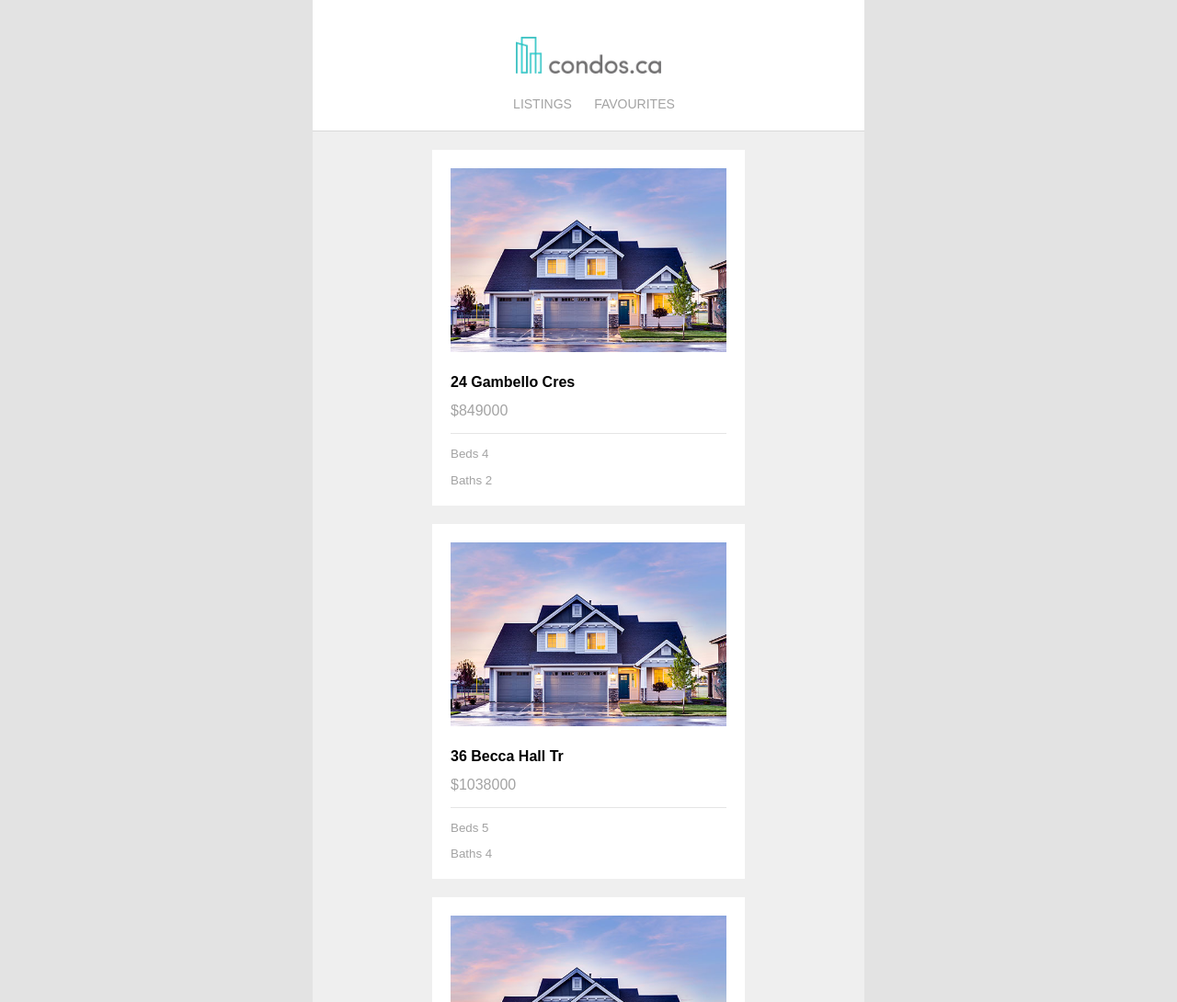
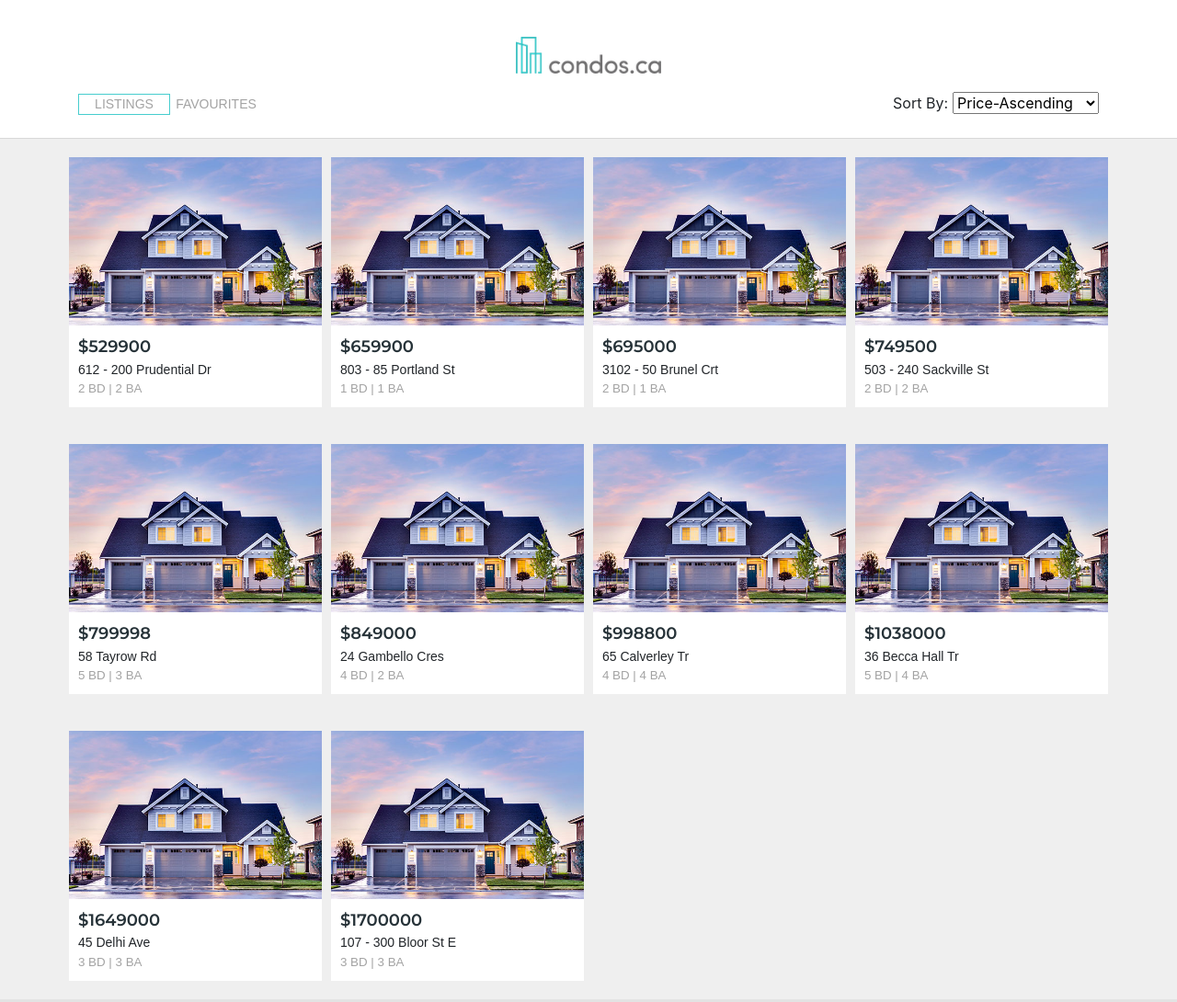
Before and after one commit to gurubagawan/property-ca-test, a React app: page /#/listings in a window 1280 px wide. Shown: the top 1090 px of the page at 92% size. Built offline with nearby package versions, Linux system fonts and the light colour scheme.

Commit message:
basic component done

```diff
--- a/index.html
+++ b/index.html
@@ -1,11 +1,43 @@
 <!DOCTYPE html>
 <html>
   <head>
+    <!-- Required meta tags -->
+    <meta charset="utf-8" />
+    <meta
+      name="viewport"
+      content="width=device-width, initial-scale=1, shrink-to-fit=no"
+    />
+
+    <!-- Bootstrap CSS -->
+    <link
+      rel="stylesheet"
+      href="https://stackpath.bootstrapcdn.com/bootstrap/4.3.1/css/bootstrap.min.css"
+      integrity="sha384-ggOyR0iXCbMQv3Xipma34MD+dH/1fQ784/j6cY/iJTQUOhcWr7x9JvoRxT2MZw1T"
+      crossorigin="anonymous"
+    />
+    <link
+      href="https://fonts.googleapis.com/css2?family=Montserrat:ital,wght@0,400;0,500;0,600;1,500&display=swap"
+      rel="stylesheet"
+    />
     <title>Property.ca Tech Test</title>
   </head>
   <body>
-    <div class="app" id="root">
-    </div>
+    <div class="app" id="root"></div>
     <script src="/static/bundle.js"></script>
+    <script
+      src="https://code.jquery.com/jquery-3.3.1.slim.min.js"
+      integrity="sha384-q8i/X+965DzO0rT7abK41JStQIAqVgRVzpbzo5smXKp4YfRvH+8abtTE1Pi6jizo"
+      crossorigin="anonymous"
+    ></script>
+    <script
+      src="https://cdnjs.cloudflare.com/ajax/libs/popper.js/1.14.7/umd/popper.min.js"
+      integrity="sha384-UO2eT0CpHqdSJQ6hJty5KVphtPhzWj9WO1clHTMGa3JDZwrnQq4sF86dIHNDz0W1"
+      crossorigin="anonymous"
+    ></script>
+    <script
+      src="https://stackpath.bootstrapcdn.com/bootstrap/4.3.1/js/bootstrap.min.js"
+      integrity="sha384-JjSmVgyd0p3pXB1rRibZUAYoIIy6OrQ6VrjIEaFf/nJGzIxFDsf4x0xIM+B07jRM"
+      crossorigin="anonymous"
+    ></script>
   </body>
 </html>
--- a/index.scss
+++ b/index.scss
@@ -5,14 +5,16 @@ html {
 body {
   background-color: #efefef;
   margin: 0 auto 0;
-  max-width: 600px;
 }
 
-.container {
-  padding-bottom: 100px;
-}
+// .container {
+//   padding-bottom: 100px;
+// }
 
-p, span, a, h2 {
+p,
+span,
+a,
+h2 {
   font-family: sans-serif;
 }
 
@@ -28,8 +30,13 @@ p, span, a, h2 {
   margin: 20px auto;
 }
 
+.less-padding {
+  padding-left: 5px !important;
+  padding-right: 5px !important;
+}
+
 .listing-item {
-  width: 300px;
+  padding: 0px !important;
   margin: 20px auto;
   padding: 20px;
   background-color: white;
@@ -40,13 +47,22 @@ p, span, a, h2 {
 }
 
 .listing-item h2 {
-  font-size: 16px;
-  margin-top: 20px;
+  font-size: 14px;
+  margin-bottom: 2.5px;
 }
 
 .listing-price {
-  font-size: 16px;
-  margin: 8px 0;
+  font-size: 18px;
+  // margin: 8px 0;
+  margin-bottom: 2.5px;
+  font-weight: 600;
+  color: #263238;
+  font-family: inherit;
+}
+
+.listing-text {
+  padding: 10px;
+  font-family: Montserrat !important;
 }
 
 nav {
--- a/package.json
+++ b/package.json
@@ -15,7 +15,8 @@
     "react-redux": "^5.0.5",
     "react-router": "^3.0.5",
     "redux": "^3.7.1",
-    "remote-redux-devtools": "^0.5.12"
+    "remote-redux-devtools": "^0.5.12",
+    "styled-components": "^5.2.0"
   },
   "devDependencies": {
     "babel-core": "^6.25.0",
--- a/src/components/ListingItem.js
+++ b/src/components/ListingItem.js
@@ -1,6 +1,25 @@
-import React from 'react'
+import React from 'react';
 
-const ListingItem = ({ title, price, bedrooms, bathrooms }) => ()
+const ListingItem = ({ title, price, bedrooms, bathrooms, listingImage }) => {
+  // console.log(typeof price);
+  return (
+    <div className="col-md-3 less-padding col-sm-6 col-xs-12">
+      <div className="listing-item">
+        <img
+          src={listingImage}
+          alt=""
+          style={{ width: '100%', height: 'auto' }}
+        />
+        <div className="listing-text">
+          <p className="listing-price">${price}</p>
+          <h2>{title}</h2>
+          <p style={{ marginBottom: 0 }}>
+            {bedrooms} BD | {bathrooms} BA
+          </p>
+        </div>
+      </div>
+    </div>
+  );
+};
 
-
-export default ListingItem
+export default ListingItem;
--- a/src/containers/Application.js
+++ b/src/containers/Application.js
@@ -1,33 +1,78 @@
-import React, { Component } from 'react'
-import { connect } from 'react-redux'
-import logo from '../images/condos.png'
+import React, { Component } from 'react';
+import { connect } from 'react-redux';
+import logo from '../images/condos.png';
 
-
-@connect(state => ({
+@connect((state) => ({
   points: state.points,
 }))
 export default class Application extends Component {
+  constructor() {
+    super();
+    this.state = {
+      sortOrder: 'asc',
+      tab: 'list',
+    };
+    this.setSort = this.setSort.bind(this);
+  }
+
+  setSort(event) {
+    this.setState({
+      sortOrder: event.target.value,
+    });
+  }
+
+  setTab(value) {
+    this.setState({
+      tab: value,
+    });
+  }
 
   render() {
+    const { sortOrder, tab } = this.state;
+    let activeTabStyle = { border: '1px solid #47cdce' };
     return (
       <div>
         <div className="top-bar">
-
           <img height={40} src={logo} />
 
           <nav>
-            <a href="#/">
-              Listings
-            </a>
-            <a href="#/favourites">
-              Favourites
-            </a>
+            <div style={{ paddingBottom: 30 }} className="container">
+              <div style={{ float: 'left' }}>
+                <a
+                  onClick={() => this.setTab('list')}
+                  style={tab === 'list' ? activeTabStyle : {}}
+                  href="#/"
+                >
+                  Listings
+                </a>
+
+                <a
+                  style={tab === 'fav' ? activeTabStyle : {}}
+                  onClick={() => this.setTab('fav')}
+                  href="#/favourites"
+                >
+                  Favourites
+                </a>
+              </div>
+              <div style={{ float: 'right' }}>
+                <label>Sort By: </label>
+                <select
+                  style={{ marginLeft: 5 }}
+                  onChange={this.setSort}
+                  name="sortOrder"
+                  id="sortOrder"
+                >
+                  <option selected="selected" value="asc">
+                    Price-Ascending
+                  </option>
+                  <option value="des">Price-Descending</option>
+                </select>
+              </div>
+            </div>
           </nav>
-
         </div>
-
-        {this.props.children}
+        {React.cloneElement(this.props.children, { sortOrder: sortOrder })}
       </div>
-    )
+    );
   }
 }
--- a/src/containers/Listings.js
+++ b/src/containers/Listings.js
@@ -1,43 +1,39 @@
-import React, { Component } from 'react'
-import { connect } from 'react-redux'
+import React, { Component } from 'react';
+import { connect } from 'react-redux';
+import ListingItem from '../components/ListingItem';
 
-import listingImage from '../images/real-estate.jpg'
+import listingImage from '../images/real-estate.jpg';
 
-
-@connect(state => ({
+@connect((state) => ({
   listings: state.listings,
 }))
 export default class Listings extends Component {
   render() {
+    let sortedArray = this.props.listings.sort((a, b) => {
+      if (this.props.sortOrder === 'asc') {
+        return a.price - b.price;
+      } else if (this.props.sortOrder === 'des') {
+        return b.price - a.price;
+      }
+    });
+    console.log(this.props);
     return (
       <div className="container">
-        <ul>
-          {this.props.listings.map(listing => {
-            const { title, price, bedrooms, bathrooms } = listing
+        <div className="row">
+          {sortedArray.map((listing) => {
+            const { title, price, bedrooms, bathrooms } = listing;
             return (
-              <div className="listing-item">
-                <img src={listingImage} alt="" />
-                <h2>
-                  {title}
-                </h2>
-                <p className="listing-price">
-                  ${price}
-                </p>
-
-                <hr style={{ marginTop: 15 }} />
-
-                <p style={{ marginBottom: 0 }}>
-                  Beds {bedrooms}
-                </p>
-                <p style={{ marginBottom: 0 }}>
-                  Baths {bathrooms}
-                </p>
-              </div>
-            )
-          })
-          }
-        </ul>
+              <ListingItem
+                title={title}
+                price={price}
+                bedrooms={bedrooms}
+                bathrooms={bathrooms}
+                listingImage={listingImage}
+              />
+            );
+          })}
+        </div>
       </div>
-    )
+    );
   }
 }
```
Also changed, not shown: 1 other file.
